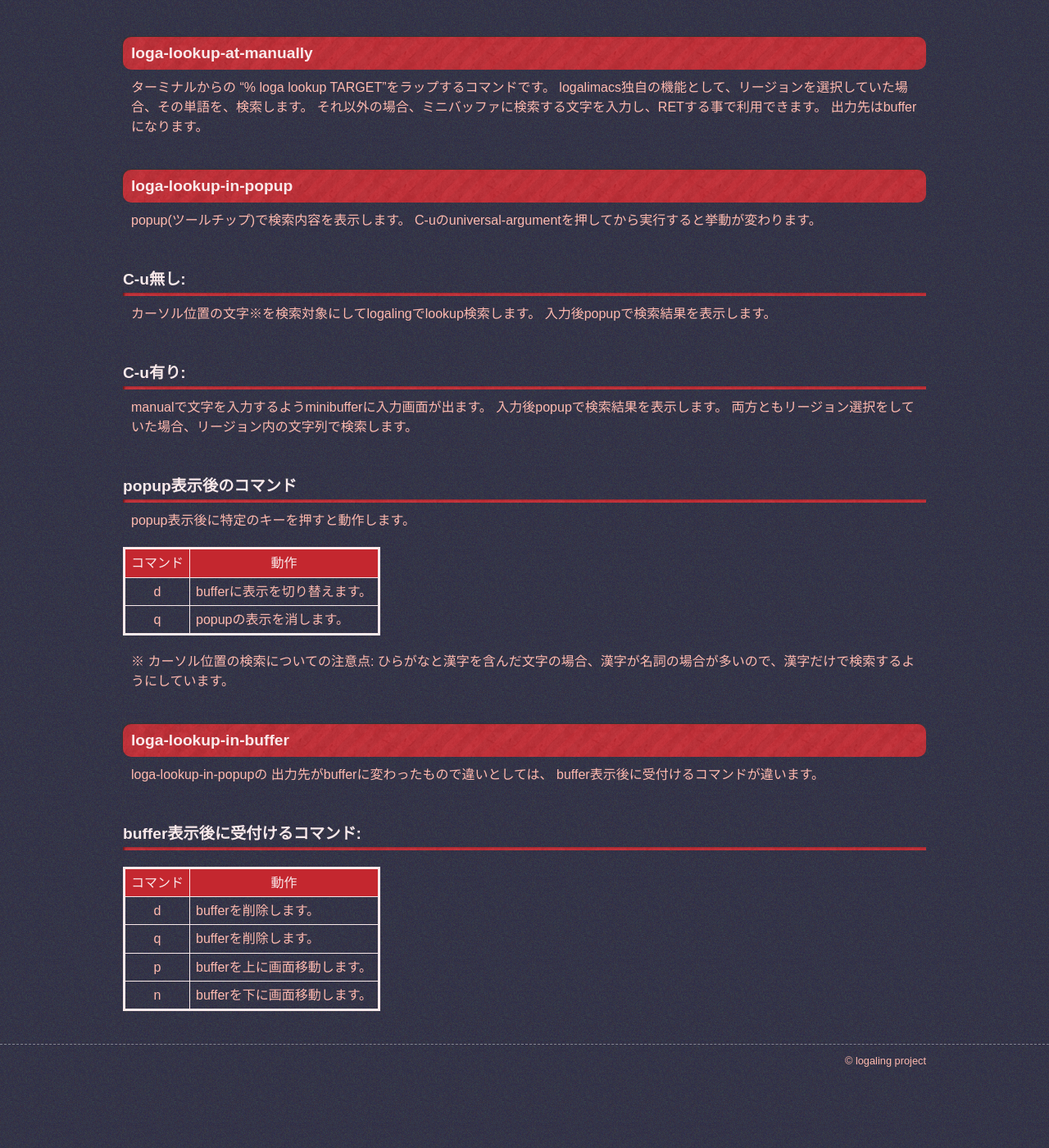
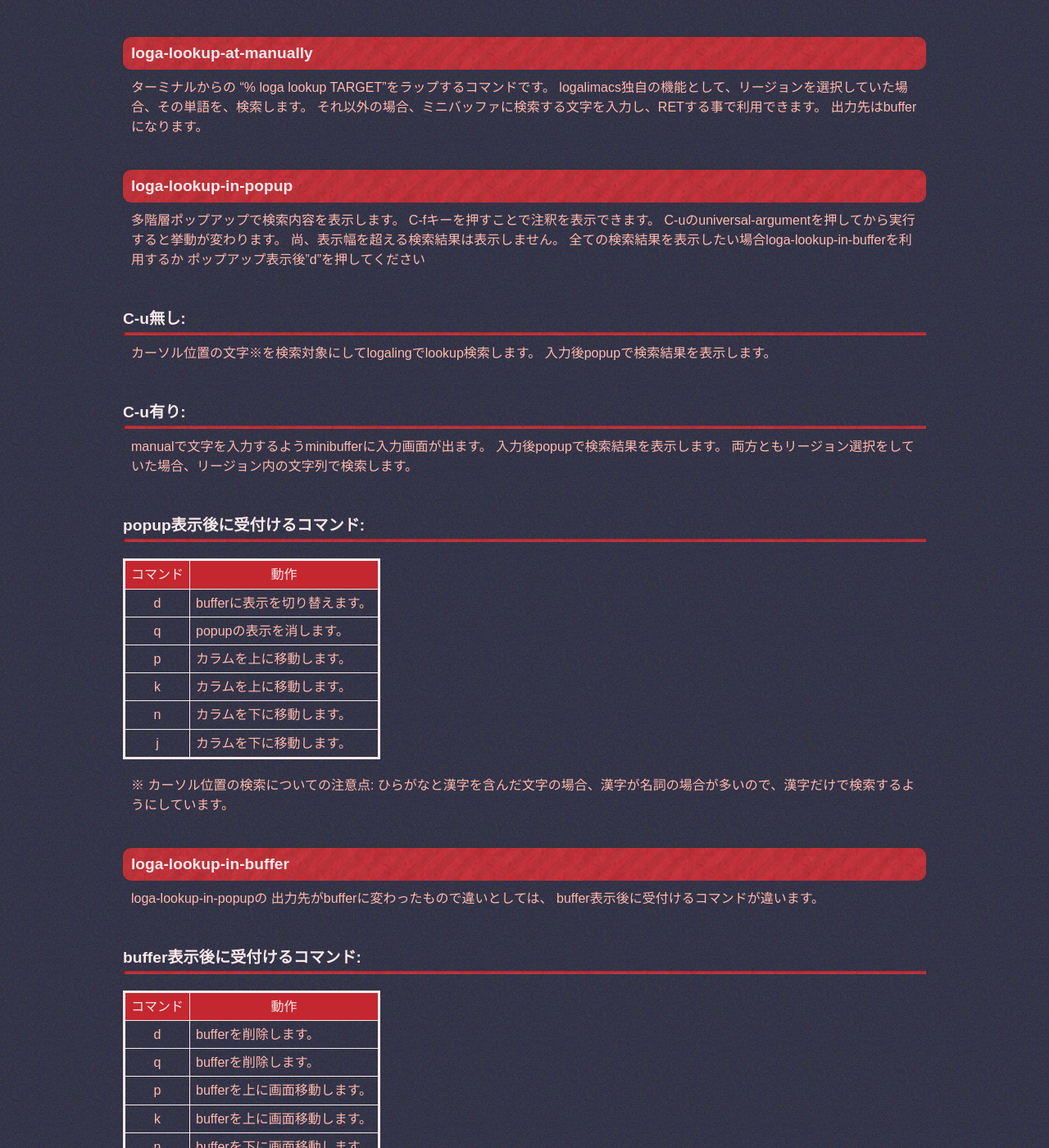
Before and after one commit to logaling/logaling.github.com, a Jekyll site: the page built from logalimacs/commands.md, in a window 1280 px wide and 1400 px high, scrolled down 950 px. Shown: the whole window at 82% size. Built offline with Jekyll 4.4.1, drawn with Linux system fonts in a browser that asks for light colours; some web fonts are replaced; Markdown is read by kramdown in place of the engine named in the settings.

```diff
--- a/logalimacs/commands.md
+++ b/logalimacs/commands.md
@@ -41,8 +41,12 @@ logalimacs独自の機能として、リージョンを選択していた場合
 出力先はbufferになります。
 
 ## loga-lookup-in-popup
-popup(ツールチップ)で検索内容を表示します。
+多階層ポップアップで検索内容を表示します。
+C-fキーを押すことで注釈を表示できます。
 C-uのuniversal-argumentを押してから実行すると挙動が変わります。
+尚、表示幅を超える検索結果は表示しません。
+全ての検索結果を表示したい場合loga-lookup-in-bufferを利用するか
+ポップアップ表示後"d"を押してください
 
 ### C-u無し:
 カーソル位置の文字※を検索対象にしてlogalingでlookup検索します。
@@ -53,14 +57,16 @@ manualで文字を入力するようminibufferに入力画面が出ます。
 入力後popupで検索結果を表示します。
 両方ともリージョン選択をしていた場合、リージョン内の文字列で検索します。
 
-### popup表示後のコマンド
-
-popup表示後に特定のキーを押すと動作します。
+### popup表示後に受付けるコマンド:
 
 コマンド | 動作
 --------|------
 d | bufferに表示を切り替えます。
 q | popupの表示を消します。
+p | カラムを上に移動します。
+k | カラムを上に移動します。
+n | カラムを下に移動します。
+j | カラムを下に移動します。
 
 ※ カーソル位置の検索についての注意点:
 ひらがなと漢字を含んだ文字の場合、漢字が名詞の場合が多いので、漢字だけで検索するようにしています。
@@ -77,7 +83,9 @@ buffer表示後に受付けるコマンドが違います。
 d | bufferを削除します。
 q | bufferを削除します。
 p | bufferを上に画面移動します。
+k | bufferを上に画面移動します。
 n | bufferを下に画面移動します。
+j | bufferを下に画面移動します。
 
 <!-- ## loga-fly-mode -->
 <!-- logalimacs独自の機能で、カーソル位置にある単語を`loga lookup (検索)`します。 -->
```
Also changed, not shown: logalimacs/about.md (+1 -0 lines), logalimacs/index.md (+6 -0 lines).
